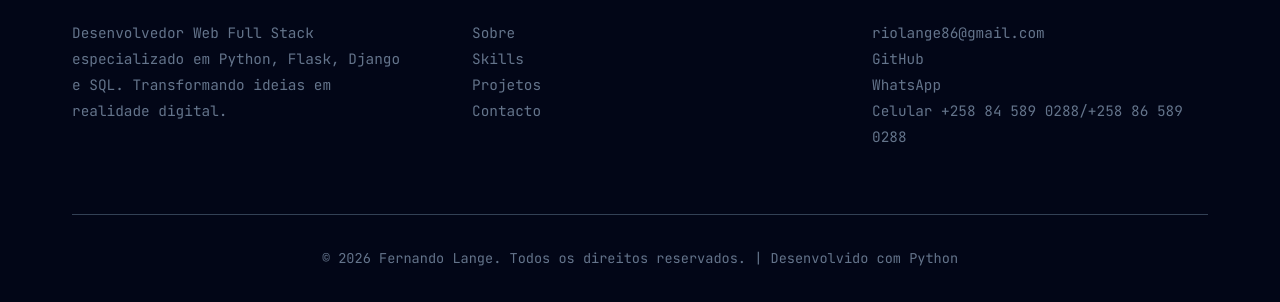
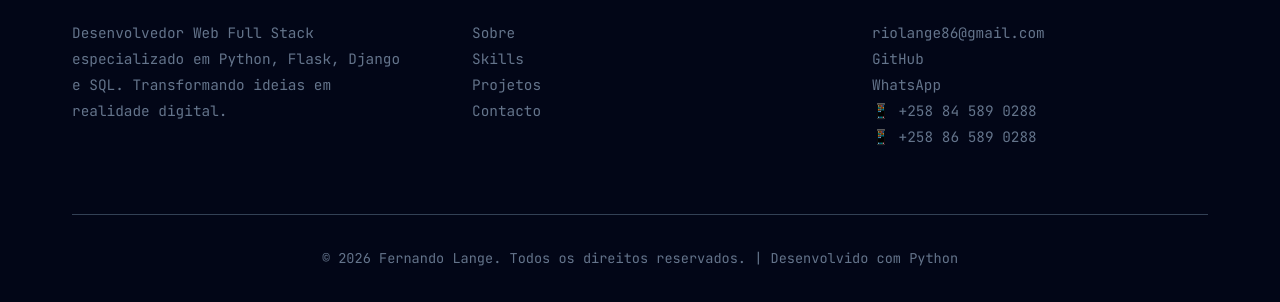
Before and after one commit to pycodemz/portofolio_fernando_lange, a Flask app: page / in a window 1280 px wide. Shown: the part 4453-4755 px from the top of the page. Run offline with Flask 3, Linux system fonts and the light colour scheme.

Commit message:
Add contact and icone

```diff
--- a/templates/index.html
+++ b/templates/index.html
@@ -358,7 +358,8 @@
           <a href="mailto:riolange86@gmail.com">riolange86@gmail.com</a>
           <a href="https://github.com/pycodemz">GitHub</a>
           <a href="https://wa.me/258845890288" target="_blank" rel="noopener noreferrer">WhatsApp</a>
-          <a href="tel:+258845890288">Celular +258 84 589 0288/+258 86 589 0288</a>
+          <a href="tel:+258845890288">📱 +258 84 589 0288</a>
+          <a href="tel:+258865890288">📱 +258 86 589 0288</a>
         </div>
       </div>
 
```
